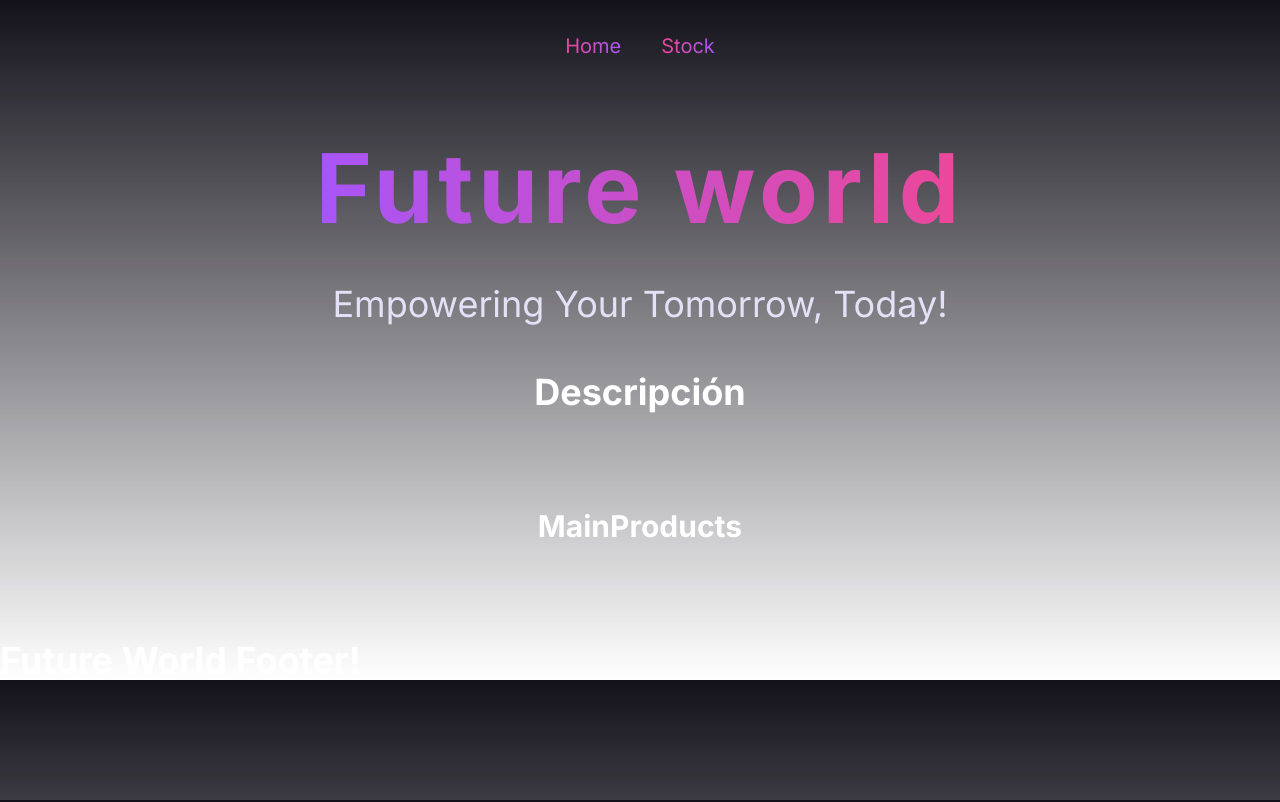
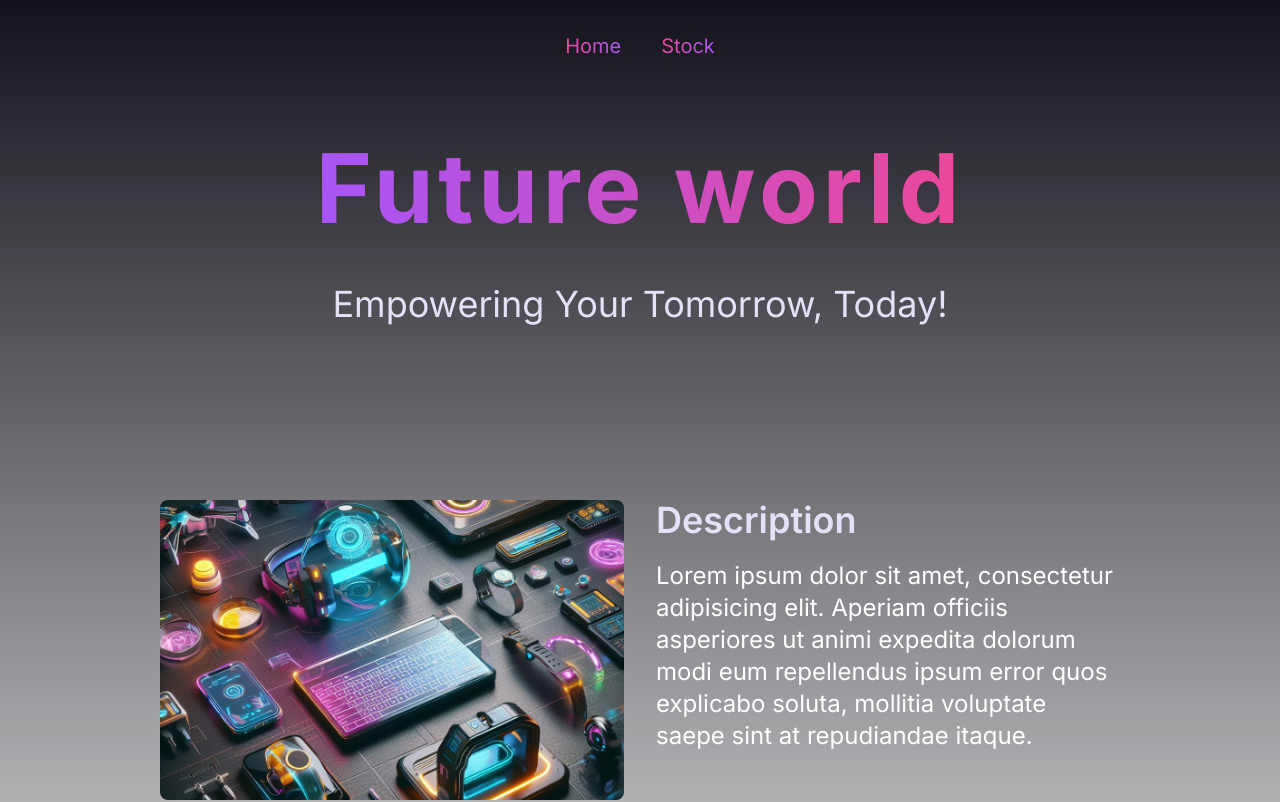
Before and after one commit to Delta27222/22-Curso-Nextjs_V14, a Next.js app: page / in a window 1280 px wide. Shown: the top 802 px of the page. Built offline with nearby package versions, Linux system fonts and the light colour scheme.

Commit message:
Refactor home description component

```diff
--- a/src/components/home/Description/Description.tsx
+++ b/src/components/home/Description/Description.tsx
@@ -1,7 +1,13 @@
+import Image from "next/image"
+
 export const Description = () => {
   return (
-    <section>
-      <h1 className="font-bold text-4xl">Descripción</h1>
+    <section className="grid grid-cols-2 max-w-5xl my-24 mx-auto  rounded-3xl gap-8 p-8">
+      <Image className="object-cover h-[300px] w-[500px] rounded-lg shadow-xl shadow-white/5" src='/images/description.jpeg' alt="product marketplace" width={500} height={300} priority={true}/>
+      <div>
+        <h2 className="text-4xl font-semibold text-secondary m-0 mb-5">Description</h2>
+        <p className="text-2xl text-colorT">Lorem ipsum dolor sit amet, consectetur adipisicing elit. Aperiam officiis asperiores ut animi expedita dolorum modi eum repellendus ipsum error quos explicabo soluta, mollitia voluptate saepe sint at repudiandae itaque.</p>
+      </div>
     </section>
   )
 }
```
